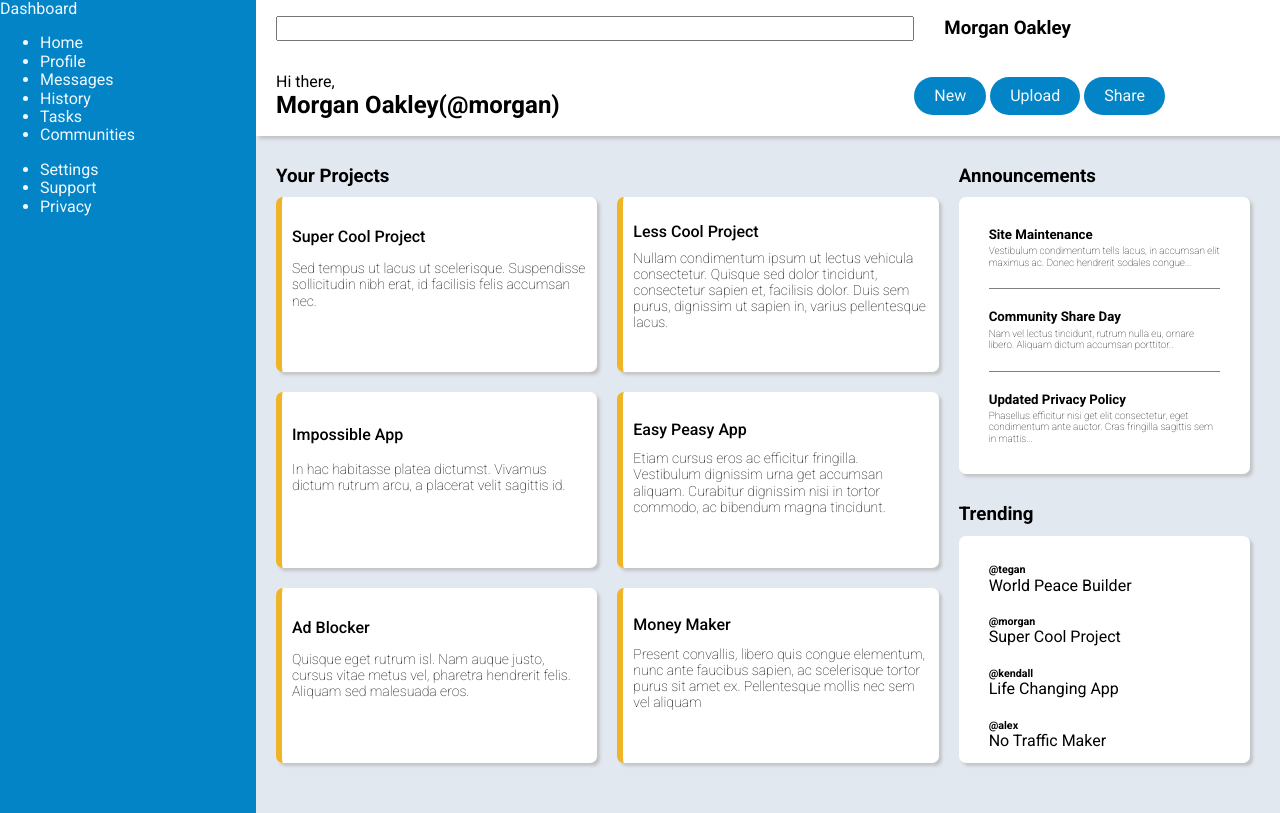
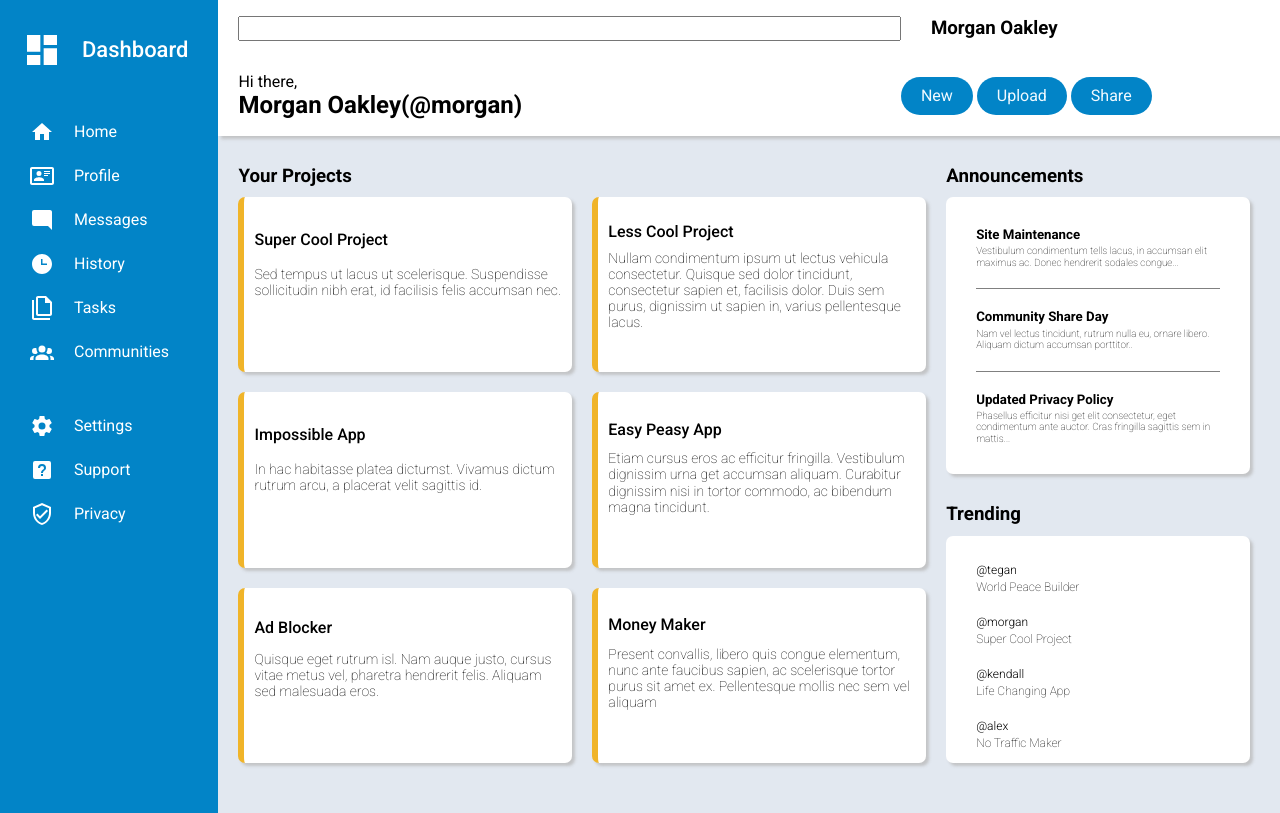
Before and after one commit to Giorgi-Tabatadze/admin-dashboard, a website: page index.html in a window 1280 px wide. Drawn offline with nearby package versions, Linux system fonts and the light colour scheme.

Commit message:
Add Icons to sidebar and make them links
had do make dashboard go to the left with margin to make sure
that its icon is directly on top of others.

```diff
--- a/index.html
+++ b/index.html
@@ -14,24 +14,44 @@
 
 
     <aside class="sidebar">
-      <div class="dashboard">Dashboard</div>
+      <div class="dashboard"><svg style="width:40px;height:40px" viewBox="0 0 24 24">
+        <path fill="currentColor" d="M13,3V9H21V3M13,21H21V11H13M3,21H11V15H3M3,13H11V3H3V13Z" />
+    </svg>Dashboard</div>
 
       <nav class="sidebar-menu1">
         <ul class="sidebar-list">
-          <li>Home</li>
-          <li>Profile</li>
-          <li>Messages</li>
-          <li>History</li>
-          <li>Tasks</li>
-          <li>Communities</li>
+          <li><a href=""><svg style="width:24px;height:24px" viewBox="0 0 24 24">
+            <path fill="currentColor" d="M10,20V14H14V20H19V12H22L12,3L2,12H5V20H10Z" />
+        </svg> Home</a></li>
+          <li><a href=""><svg style="width:24px;height:24px" viewBox="0 0 24 24">
+            <path fill="currentColor" d="M22,3H2C0.91,3.04 0.04,3.91 0,5V19C0.04,20.09 0.91,20.96 2,21H22C23.09,20.96 23.96,20.09 24,19V5C23.96,3.91 23.09,3.04 22,3M22,19H2V5H22V19M14,17V15.75C14,14.09 10.66,13.25 9,13.25C7.34,13.25 4,14.09 4,15.75V17H14M9,7A2.5,2.5 0 0,0 6.5,9.5A2.5,2.5 0 0,0 9,12A2.5,2.5 0 0,0 11.5,9.5A2.5,2.5 0 0,0 9,7M14,7V8H20V7H14M14,9V10H20V9H14M14,11V12H18V11H14" />
+        </svg>Profile</a></li>
+          <li><a href=""><svg style="width:24px;height:24px" viewBox="0 0 24 24">
+            <path fill="currentColor" d="M22,4C22,2.89 21.1,2 20,2H4A2,2 0 0,0 2,4V16A2,2 0 0,0 4,18H18L22,22V4Z" />
+        </svg>Messages</a></li>
+          <li><a href=""><svg style="width:24px;height:24px" viewBox="0 0 24 24">
+            <path fill="currentColor" d="M12 2C6.5 2 2 6.5 2 12C2 17.5 6.5 22 12 22C17.5 22 22 17.5 22 12S17.5 2 12 2M17 13H11V7H12.5V11.5H17V13Z" />
+        </svg>History</a></li>
+          <li><a href=""><svg style="width:24px;height:24px" viewBox="0 0 24 24">
+            <path fill="currentColor" d="M16 0H8C6.9 0 6 .9 6 2V18C6 19.1 6.9 20 8 20H20C21.1 20 22 19.1 22 18V6L16 0M20 18H8V2H15V7H20V18M4 4V22H20V24H4C2.9 24 2 23.1 2 22V4H4Z" />
+        </svg>Tasks</a></li>
+          <li><a href=""><svg style="width:24px;height:24px" viewBox="0 0 24 24">
+            <path fill="currentColor" d="M12,5.5A3.5,3.5 0 0,1 15.5,9A3.5,3.5 0 0,1 12,12.5A3.5,3.5 0 0,1 8.5,9A3.5,3.5 0 0,1 12,5.5M5,8C5.56,8 6.08,8.15 6.53,8.42C6.38,9.85 6.8,11.27 7.66,12.38C7.16,13.34 6.16,14 5,14A3,3 0 0,1 2,11A3,3 0 0,1 5,8M19,8A3,3 0 0,1 22,11A3,3 0 0,1 19,14C17.84,14 16.84,13.34 16.34,12.38C17.2,11.27 17.62,9.85 17.47,8.42C17.92,8.15 18.44,8 19,8M5.5,18.25C5.5,16.18 8.41,14.5 12,14.5C15.59,14.5 18.5,16.18 18.5,18.25V20H5.5V18.25M0,20V18.5C0,17.11 1.89,15.94 4.45,15.6C3.86,16.28 3.5,17.22 3.5,18.25V20H0M24,20H20.5V18.25C20.5,17.22 20.14,16.28 19.55,15.6C22.11,15.94 24,17.11 24,18.5V20Z" />
+        </svg>Communities</a></li>
         </ul>
       </nav>
 
       <nav class="sidebar-menu2">
         <ul class="sidebar-list">
-          <li>Settings</li>
-          <li>Support</li>
-          <li>Privacy</li>
+          <li><a href=""><svg style="width:24px;height:24px" viewBox="0 0 24 24">
+            <path fill="currentColor" d="M12,15.5A3.5,3.5 0 0,1 8.5,12A3.5,3.5 0 0,1 12,8.5A3.5,3.5 0 0,1 15.5,12A3.5,3.5 0 0,1 12,15.5M19.43,12.97C19.47,12.65 19.5,12.33 19.5,12C19.5,11.67 19.47,11.34 19.43,11L21.54,9.37C21.73,9.22 21.78,8.95 21.66,8.73L19.66,5.27C19.54,5.05 19.27,4.96 19.05,5.05L16.56,6.05C16.04,5.66 15.5,5.32 14.87,5.07L14.5,2.42C14.46,2.18 14.25,2 14,2H10C9.75,2 9.54,2.18 9.5,2.42L9.13,5.07C8.5,5.32 7.96,5.66 7.44,6.05L4.95,5.05C4.73,4.96 4.46,5.05 4.34,5.27L2.34,8.73C2.21,8.95 2.27,9.22 2.46,9.37L4.57,11C4.53,11.34 4.5,11.67 4.5,12C4.5,12.33 4.53,12.65 4.57,12.97L2.46,14.63C2.27,14.78 2.21,15.05 2.34,15.27L4.34,18.73C4.46,18.95 4.73,19.03 4.95,18.95L7.44,17.94C7.96,18.34 8.5,18.68 9.13,18.93L9.5,21.58C9.54,21.82 9.75,22 10,22H14C14.25,22 14.46,21.82 14.5,21.58L14.87,18.93C15.5,18.67 16.04,18.34 16.56,17.94L19.05,18.95C19.27,19.03 19.54,18.95 19.66,18.73L21.66,15.27C21.78,15.05 21.73,14.78 21.54,14.63L19.43,12.97Z" />
+        </svg>Settings</a></li>
+          <li><a href=""><svg style="width:24px;height:24px" viewBox="0 0 24 24">
+            <path fill="currentColor" d="M11,18H13V16H11V18M12,6A4,4 0 0,0 8,10H10A2,2 0 0,1 12,8A2,2 0 0,1 14,10C14,12 11,11.75 11,15H13C13,12.75 16,12.5 16,10A4,4 0 0,0 12,6M5,3H19A2,2 0 0,1 21,5V19A2,2 0 0,1 19,21H5A2,2 0 0,1 3,19V5A2,2 0 0,1 5,3Z" />
+        </svg>Support</a></li>
+          <li><a href=""><svg style="width:24px;height:24px" viewBox="0 0 24 24">
+            <path fill="currentColor" d="M21,11C21,16.55 17.16,21.74 12,23C6.84,21.74 3,16.55 3,11V5L12,1L21,5V11M12,21C15.75,20 19,15.54 19,11.22V6.3L12,3.18L5,6.3V11.22C5,15.54 8.25,20 12,21M10,17L6,13L7.41,11.59L10,14.17L16.59,7.58L18,9" />
+        </svg>Privacy</a></li>
         </ul>
       </nav>
     </aside>
--- a/style.css
+++ b/style.css
@@ -17,7 +17,9 @@ h1, h2, h3, h4, h5, h6, p, button, li {
 
 .main-container{
   display: grid;
-  grid-template-columns: 1fr 4fr;
+  grid-template-columns: 0.8fr 4fr;
+  grid-template-rows: 1fr;
+  height: 100%;
 }
 
 .right-container {
@@ -28,9 +30,52 @@ h1, h2, h3, h4, h5, h6, p, button, li {
 }
 
 .sidebar{
-  color: #f0f9ff;
+  color: white;
   background-color: #0284c7;
   grid-row: 1 / 3;
+  padding-left: 30px;
+  padding-right: 30px;
+}
+
+.sidebar-list {
+  display: flex;
+  flex-direction: column;
+  gap: 20px;
+}
+
+ul{
+  margin: 0;
+  padding: 0;
+}
+
+.dashboard {
+  margin-left: -8px;
+  font-size: 22px;
+  font-weight: 500;
+  margin-top: 30px;
+  display: flex;
+  gap: 20px;
+  align-items: center;
+}
+
+
+.sidebar > nav {
+  margin-top: 50px;
+}
+
+.sidebar-list > li{
+  list-style-type: none;
+}
+
+.sidebar-list > li > a {
+  display: flex;
+  gap: 20px;
+  align-items: center;
+}
+
+a {
+  color: white;
+  text-decoration: none;
 }
 
 .header {
@@ -163,3 +208,14 @@ h1, h2, h3, h4, h5, h6, p, button, li {
   margin-left: 20px;
   margin-bottom: 50px;
 }
+
+.trending-box > h6 {
+  font-size: 12px;
+  font-weight: 300;
+  align-self: center;
+}
+.trending-box > p {
+  font-weight: 200;
+  font-size: 12px;
+  margin-top: 3px;
+}
```
